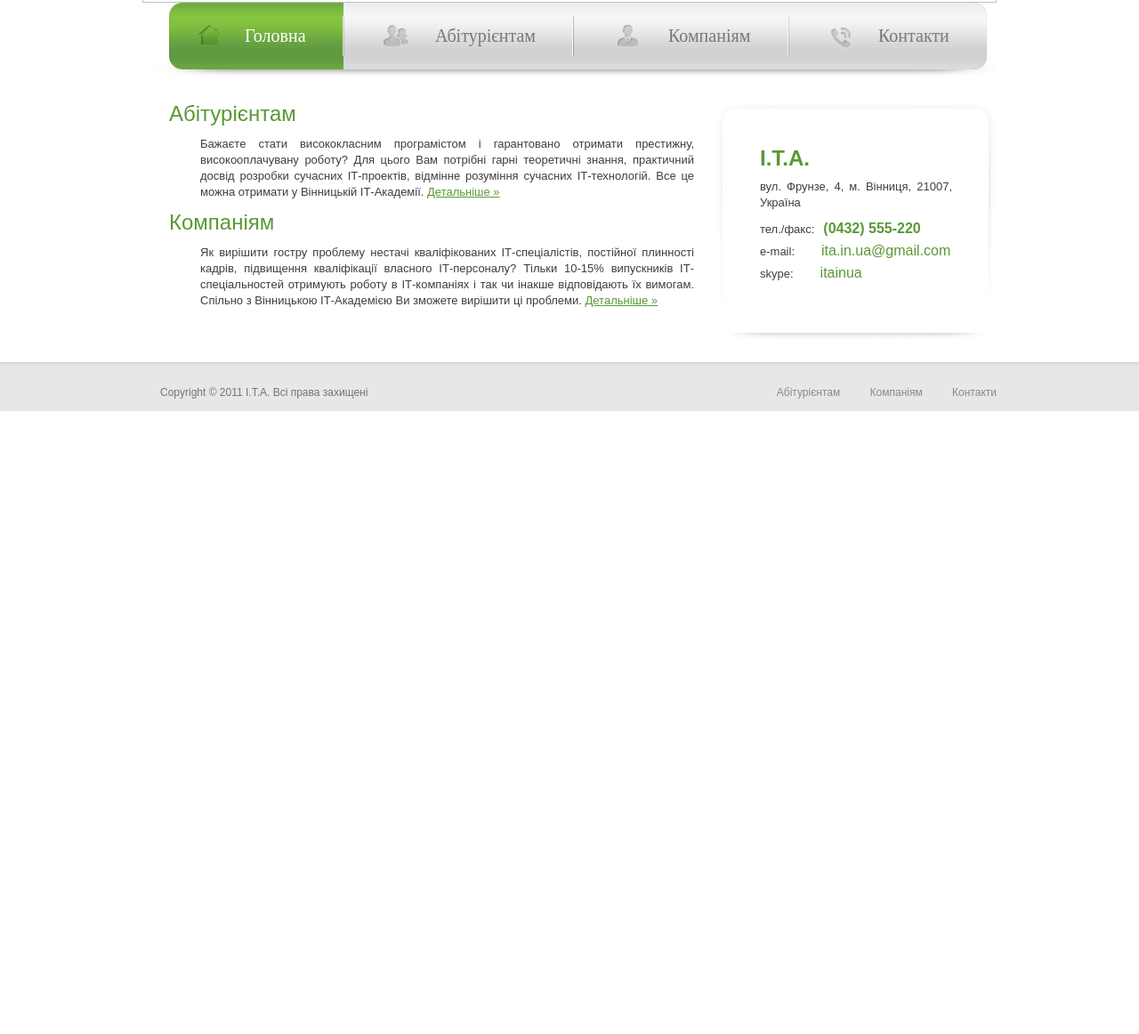
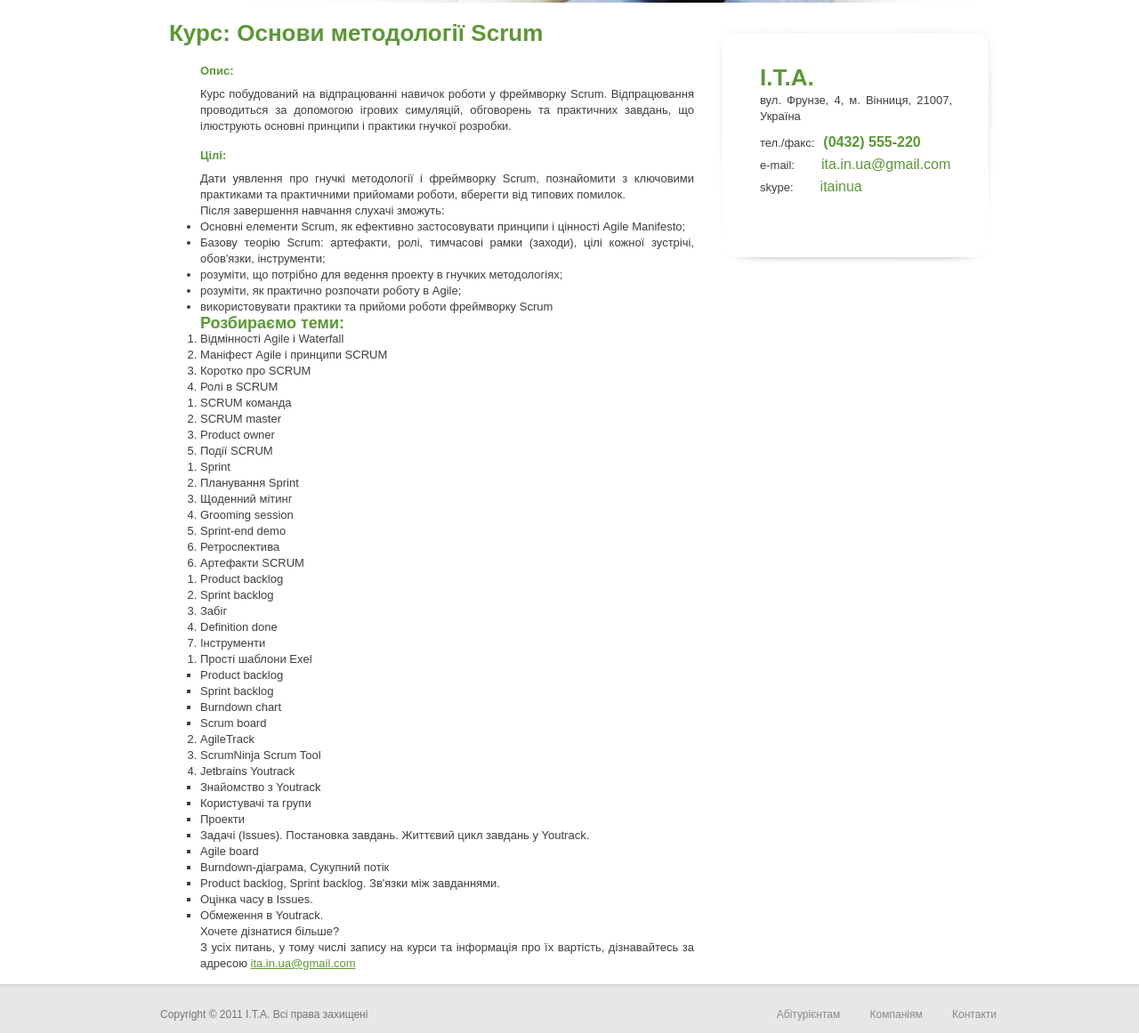
Before and after one commit to crazyyy/it-academy, a plain HTML site: page index.html in a window 1280 px wide. Shown: the part 386-1548 px from the top of the page at 89% size. Before the commit the page ends 849 px from the top, so only its background shows below. Drawn offline with Linux system fonts and the light colour scheme.

Commit message:
shivanob

```diff
--- a/css/style.css
+++ b/css/style.css
@@ -2,16 +2,17 @@
    margin: 0;
    padding: 0;
 }
-body{
+body {
    background: #fff;
 }
-html,body {
+html,
+body {
    height: 100%;
 }
-img{
-    border:none;
-    margin:0;
-    padding:0;
+img {
+   border: none;
+   margin: 0;
+   padding: 0;
 }
 .container-body {
    min-height: 100%;
@@ -19,7 +20,8 @@ img{
    width: 100%;
    margin: 0 auto;
 }
-* html .container-body { /* хак для ie6 */
+* html .container-body {
+   /* хак для ie6 */
    height: 100%; /* для ие6, т.к. не понимает min-height */
 }
 
@@ -29,152 +31,158 @@ img{
    width: 960px;
    font: normal 13px/18px Arial,Helvetica,sans-serif;
    color: #3e3e3e;
-    text-align:justify;
-    position:relative;
+   text-align: justify;
+   position: relative;
 }
 .container-header {
    border: 0 none;
-    display:block;
+   display: block;
 }
-.header{
+.header {
    margin: 0 auto;
    width: 960px;
-
-
 }
-.logo{
-    display:block;
+.logo {
+   display: block;
    position: relative;
-    z-index:2;
+   z-index: 2;
    padding-bottom: 10px;
 }
-.phone{
-    float:right;
-    z-index:2;
+.phone {
+   float: right;
+   z-index: 2;
    margin: -75px 20px;
-
 }
-h1{
-    color:#5a9835;
-    font: normal 24px/30px Arial;
+h1 {
+   color: #5a9835;
+   font-size: 26px;
 }
-a{
-    color:#5a9835;
-    text-decoration:underline;
+h2 {
+    color: #5a9835;
+    font-size: 22px;
 }
-a:hover{
-    text-decoration:none;
+h4 {
+   color: #5a9835;
+   font-size: 18px;
 }
-.central{
-    width:600px;
-    float:left;
-    margin-left:30px;
+a {
+   color: #5a9835;
+   text-decoration: underline;
 }
-.right-panel{
-    width:316px;
-    float:right;
-
-
+a:hover {
+   text-decoration: none;
 }
-.right-panel-wrapper{
-   height:240px;
-   padding:50px 50px 0 50px;
-   background:url("../img/bg-right-panel.png")  0 0 no-repeat;
+.central {
+   width: 600px;
+   float: left;
+   margin-left: 30px;
 }
-ul.contact{
-    list-style:none;
+.right-panel {
+   width: 316px;
+   float: right;
 }
-.contact li{
-    padding:3px 0;
+.right-panel-wrapper {
+   height: 240px;
+   padding: 50px 50px 0 50px;
+   background: url('../img/bg-right-panel.png')  0 0 no-repeat;
 }
-.green{
-    color:#5a9835;
+ul.contact {
+   list-style: none;
+}
+.contact li {
+   padding: 3px 0;
+}
+.green {
+   color: #5a9835;
    font-size: 16px;
 }
-.bold{
-    font-weight:bold;
+.bold {
+   font-weight: bold;
 }
-.pad-l-10{
-    padding-left:10px;
+.pad-l-10 {
+   padding-left: 10px;
 }
-.pad-l-30{
-    padding-left:30px;
+.pad-l-30 {
+   padding-left: 30px;
 }
-.anons{
-    padding:10px 10px 10px 35px;
+.anons {
+   padding: 10px 10px 10px 35px;
 }
 
-.menu{
+.menu {
    margin: 0 auto;
    width: 960px;
-    height:85px;
-     background:url("../img/shadow_menu.png") 10px 63px no-repeat;
+   height: 85px;
+   background: url('../img/shadow_menu.png') 10px 63px no-repeat;
 }
-.menu-wrapper{
-    padding-left:30px;
-
-    font-size:20px;
-    line-height:75px;
+.menu-wrapper {
+   padding-left: 30px;
+   font-size: 20px;
+   line-height: 75px;
 }
-.menu-wrapper ul, .menu-wrapper li{
-    display:block;
-    margin:0;
-    padding:0;
-    float:left;
+.menu-wrapper ul,
+.menu-wrapper li {
+   display: block;
+   margin: 0;
+   padding: 0;
+   float: left;
 }
-.menu-wrapper a{
-    color:#787878;
-    text-decoration:none;
-    background: url("../img/button.png") no-repeat;
-    display:block;
+.menu-wrapper a {
+   color: #787878;
+   text-decoration: none;
+   background: url('../img/button.png') no-repeat;
+   display: block;
 }
-.menu-wrapper a:hover{
-    color:#ffffff;
-    text-decoration:none;
+.menu-wrapper a:hover {
+   color: #fff;
+   text-decoration: none;
 }
 
-.menu-wrapper a.glavnaja{
+.menu-wrapper a.glavnaja {
    background-position: 0 0;
-    padding-left:85px;
-    width:111px;
-
+   padding-left: 85px;
+   width: 111px;
 }
 
-.menu-wrapper a:hover.glavnaja, .menu-wrapper a:active.glavnaja, .menu-wrapper a.active_g{
+.menu-wrapper a:hover.glavnaja,
+.menu-wrapper a:active.glavnaja,
+.menu-wrapper a.active_g {
    background-position: -504px 0;
-    color:#ffffff;
+   color: #fff;
 }
 
-.menu-wrapper a.abiturientam{
+.menu-wrapper a.abiturientam {
    background-position: 0 -101px;
-    padding-left:103px;
-    width:155px;
-
+   padding-left: 103px;
+   width: 155px;
 }
-.menu-wrapper a:hover.abiturientam, .menu-wrapper a:active.abiturientam, .menu-wrapper a.active_a {
+.menu-wrapper a:hover.abiturientam,
+.menu-wrapper a:active.abiturientam,
+.menu-wrapper a.active_a {
    background-position: -442px -101px;
-    color:#ffffff;
+   color: #fff;
 }
-.menu-wrapper a.company{
+.menu-wrapper a.company {
    background-position: 0 -201px;
-    padding-left:107px;
-    width:135px;
-
-
+   padding-left: 107px;
+   width: 135px;
 }
-.menu-wrapper a:hover.company, .menu-wrapper a:active.company, .menu-wrapper a.active_c {
+.menu-wrapper a:hover.company,
+.menu-wrapper a:active.company,
+.menu-wrapper a.active_c {
    background-position: -458px -201px;
-    color:#ffffff;
+   color: #fff;
 }
-.menu-wrapper a.contact{
+.menu-wrapper a.contact {
    background-position: 0 -300px;
-    padding-left:101px;
-    width:122px
-
+   padding-left: 101px;
+   width: 122px;
 }
-.menu-wrapper a:hover.contact, .menu-wrapper a:active.contact, .menu-wrapper a.active_cont{
+.menu-wrapper a:hover.contact,
+.menu-wrapper a:active.contact,
+.menu-wrapper a.active_cont {
    background-position: -477px -300px;
-    color:#ffffff;
+   color: #fff;
 }
 /*main*/
 .conteiner-content {
@@ -183,45 +191,44 @@ ul.contact{
 .conteiner-content.ct-text {
    padding: 0 10px 20px 30px;
 }
-.center{
-    text-align:center;
+.center {
+   text-align: center;
 }
-h2{
+h2 {
    font-size: 13px;
-    font-weight:bold;
+   font-weight: bold;
    padding: 15px 0 8px;
 }
-.pad-b-20{
-    padding-bottom:20px;
+.pad-b-20 {
+   padding-bottom: 20px;
 }
-ul.list{
-    color:#5a9835;
-    list-style:disc;
-    padding-left:35px;
-
+ul.list {
+   color: #5a9835;
+   list-style: disc;
+   padding-left: 35px;
 }
-.list span{
-    color:#3e3e3e;
+.list span {
+   color: #3e3e3e;
 }
-.pad-h1{
-    padding:28px 0 12px;
+.pad-h1 {
+   padding: 28px 0 12px;
 }
-.tab{
-    padding-left:20px;
+.tab {
+   padding-left: 20px;
 }
-.pad-b-5{
-    padding-bottom:5px;
+.pad-b-5 {
+   padding-bottom: 5px;
 }
-.line-h-24{
-    line-height:24px;
+.line-h-24 {
+   line-height: 24px;
 }
-.green-15-b{
-    color:#5a9835;
+.green-15-b {
+   color: #5a9835;
    font-size: 15px;
-    font-weight:bold;
+   font-weight: bold;
 }
 .h-20 {
-	color: #000000;
+   color: #000;
    font-size: 20px;
    font-weight: normal;
    padding: 5px 0 26px;
@@ -234,13 +241,13 @@ ul.list{
 /*main*/
 
 /*footer*/
-.hfooter{
+.hfooter {
    clear: both;
-    height:60px;
+   height: 60px;
 }
 .footer {
    margin: -56px auto 0 auto;
-    background: #e8e7e7 url("../img/shadow_footer.gif") repeat-x;
+   background: #e8e7e7 url('../img/shadow_footer.gif') repeat-x;
    color: #747474;
    height: 55px;
    font: 12px/18px Arial;
@@ -248,25 +255,25 @@ ul.list{
 .wrapper-footer {
    width: 960px;
    margin: 0 auto;
-
 }
-.footer a{
-    text-decoration:none;
-    color:#898989;
+.footer a {
+   text-decoration: none;
+   color: #898989;
 }
-.footer a:hover{
-    text-decoration:underline;
+.footer a:hover {
+   text-decoration: underline;
 }
 .wrapper-footer ul {
-    list-style:none;
-    display:inline-block;
+   list-style: none;
+   display: inline-block;
 }
-.wrapper-footer li{
-    margin-left:30px;
-    display:inline-block;
+.wrapper-footer li {
+   margin-left: 30px;
+   display: inline-block;
 }
 /*button*/
-.button,.button span{
+.button,
+.button span {
    display: inline-block;
    border: 0 none;
    outline: 0 none;
@@ -282,15 +289,18 @@ padding-left: 15px;
    padding-right: 15px;
    margin-right: 5px;
    background: url('../img/button_add.png');
-margin-left:20px;
+   margin-left: 20px;
 }
-.button.abitur{
+.button.abitur {
    padding-left: 20px;
    padding-right: 20px;
 }
-.button.company,  .button.company span,
-.button.olimpiada,  .button.olimpiada span,
-.button.abitur,  .button.abitur span{
+.button.company,
+.button.company span,
+.button.olimpiada,
+.button.olimpiada span,
+.button.abitur,
+.button.abitur span {
    height: 37px;
    font-size: 14px;
    line-height: 37px;
@@ -300,24 +310,43 @@ a.button {
    text-decoration: none;
 }
 
-a:link, a:visited {
+
+.button.company {
+   background-position: 0   0;
 }
-.button.company      { background-position:   0   0; }
-    .button.company:hover { background-position: 0 -37px; }
+.button.company:hover {
+   background-position: 0 -37px;
+}
 .button.company:active,
-    .button.company:active{ background-position: 0 -37px; }
-.button.abitur      { background-position:   0   -74px; }
-    .button.abitur:hover { background-position: 0 -111px; }
+.button.company:active {
+   background-position: 0 -37px;
+}
+.button.abitur {
+   background-position: 0   -74px;
+}
+.button.abitur:hover {
+   background-position: 0 -111px;
+}
 .button.abitur:active,
-    .button.abitur:active{ background-position: 0 -111px; }
-.button.olimpiada      { background-position: 0 -148px; padding: 0 23px; }
-    .button.olimpiada:hover { background-position: 0 -185px; }
+.button.abitur:active {
+   background-position: 0 -111px;
+}
+.button.olimpiada {
+   background-position: 0 -148px;
+   padding: 0 23px;
+}
+.button.olimpiada:hover {
+   background-position: 0 -185px;
+}
 .button.olimpiada:active,
-    .button.olimpiada:active{ background-position: 0 -185px; }
+.button.olimpiada:active {
+   background-position: 0 -185px;
+}
 
 /*button*/
 
-.block-l, .block-r {
+.block-l,
+.block-r {
    display: inline-block;
    vertical-align: top;
    position: relative;
@@ -328,16 +357,16 @@ a:link, a:visited {
    margin: 0 0 -45px;
 }
 .block-r h3 {
-    color: #A9A9A9;
+   color: #a9a9a9;
    font-size: 15px;
-    letter-spacing: -0.02em;
+   letter-spacing: -.02em;
    line-height: 22px;
 }
 .block-r h3 span {
    color: #5a9835;
 }
 .bl-olimpiada .button.olimpiada {
-	margin-left: 0px;
+   margin-left: 0;
 }
 .bl-olimpiada {
    padding: 75px 0 0 119px;
@@ -358,11 +387,11 @@ a:link, a:visited {
    width: 200px;
 }
 .about-us p {
-    letter-spacing: -0.03em;
+   letter-spacing: -.03em;
    line-height: 15px;
    padding: 18px 0 0 20px;
 }
-.teach-bl{
+.teach-bl {
    float: left;
    margin: 36px 68px 12px 83px;
    width: 285px;
@@ -375,27 +404,27 @@ a:link, a:visited {
    width: 111px;
 }
 .img-teach img {
-	background: url("../img/shadow_img.gif") no-repeat 0 100%;
+   background: url('../img/shadow_img.gif') no-repeat 0 100%;
    padding: 0 0 18px;
 }
 .teach-bl p {
    padding: 11px 0 0;
 }
 .about-us img {
-	box-shadow: 0 4px 3px #DDDDDD;
+   box-shadow: 0 4px 3px #ddd;
 }
 .it-olimpiada h2 {
    color: #a9a9a9;
    font: bold 22px/32px Cambria, Georgia, Arial;
-    letter-spacing: -0.03em;
+   letter-spacing: -.03em;
    margin: 12px 0 0;
    float: left;
 }
 .it-olimpiada h2 span {
-	color: #5A9835;
+   color: #5a9835;
 }
 .it-olimpiada {
-	background: url("../img/shadow_olimpiada.jpg") no-repeat 0 100%;
+   background: url('../img/shadow_olimpiada.jpg') no-repeat 0 100%;
    width: 100%;
    padding: 27px 0 21px;
    margin: 0 0 31px;
@@ -405,7 +434,7 @@ a:link, a:visited {
    margin: 0 65px 0 36px;
 }
 .information {
-    border-bottom: 1px solid #DCDCDC;
+   border-bottom: 1px solid #dcdcdc;
    display: inline-block;
    margin: -7px 0 30px;
    padding: 0 0 12px;
@@ -415,7 +444,7 @@ a:link, a:visited {
    color: #3e3e3e;
    font: 13px/16px Arial,Helvetica,sans-serif;
    text-align: justify;
-	letter-spacing: -0.02em;
+   letter-spacing: -.02em;
    margin: 0 0 15px;
 }
 .information .title {
@@ -424,7 +453,7 @@ a:link, a:visited {
 .bl-background {
    background: #f6f6f6;
    border-radius: 5px 5px 5px 5px;
-    color: #659F42;
+   color: #659f42;
    font-size: 16px;
    margin: 0 0 0 45px;
    padding: 14px 23px;
@@ -432,13 +461,13 @@ a:link, a:visited {
    width: 360px;
 }
 .down-help {
-	background: url("../img/ico-pdf.gif") no-repeat 0 3px;
+   background: url('../img/ico-pdf.gif') no-repeat 0 3px;
    float: right;
    margin: 47px 6px 0 0;
    padding: 0 0 0 25px;
 }
 .down-help .info-file {
-	color: #999999;
+   color: #999;
    font-size: 12px;
    margin: 3px 0 0;
 }
@@ -465,7 +494,8 @@ a:link, a:visited {
    font-style: italic;
    font-weight: bold;
 }
-.col-left, .col-right {
+.col-left,
+.col-right {
    width: 440px;
 }
 .col-left {
@@ -475,7 +505,7 @@ a:link, a:visited {
    float: right;
 }
 .loose .item {
-	border-bottom: 1px solid #DCDCDC;
+   border-bottom: 1px solid #dcdcdc;
    margin: 0 0 12px;
    padding: 0 0 15px;
 }
@@ -495,6 +525,6 @@ a:link, a:visited {
 .info-academi {
    margin: 30px 0 0;
 }
-.teachers{
+.teachers {
    display: inline-block;
 }
--- a/index.html
+++ b/index.html
@@ -15,27 +15,87 @@
         <div class="container-header">
             <div class="header">
                 <div class="logo">
-                    <a href="http://ita.in.ua/index.html" title=""><img src="./Вінницька IT-Академія. Курси для програмістів у місті Вінниця - програмування від А до Я_files/logo.png" alt="" width="261" height="108"></a>
+                    <a href="http://ita.in.ua/index.html" title=""><img src="img/logo.png" alt="" width="261" height="108"></a>
                 </div>
-                <div style="margin-top:-109px; height:376px"><img src="./Вінницька IT-Академія. Курси для програмістів у місті Вінниця - програмування від А до Я_files/header.jpg" alt="" width="960" height="376" border="none"></div>
+                <div style="margin-top:-109px; height:376px"><img src="img/header.jpg" alt="" width="960" height="376" border="none"></div>
              </div>
-        </div>
-        <div class="menu">
-            <div class="menu-wrapper">
-                <ul>
-                    <li><a class="glavnaja active_g" href="./Вінницька IT-Академія. Курси для програмістів у місті Вінниця - програмування від А до Я_files/Вінницька IT-Академія. Курси для програмістів у місті Вінниця - програмування від А до Я.html" title="">Головна</a></li><li><a class="abiturientam" href="http://ita.in.ua/abiturientam.html" title="">Абітурієнтам</a></li><li><a class="company" href="http://ita.in.ua/companiam.html" title="">Компаніям</a></li><li><a class="contact" href="http://ita.in.ua/contact.html" title="">Контакти</a></li>
-                </ul>
-            </div>
         </div>
         <div class="container-main">
             <div class="central">
-                <h1>Абітурієнтам</h1>
-                <div class="anons">Бажаєте стати висококласним програмістом і гарантовано отримати престижну, високооплачувану роботу? Для цього Вам потрібні гарні теоретичні знання, практичний досвід розробки сучасних ІТ-проектів, відмінне розуміння сучасних ІТ-технологій. Все це можна отримати у Вінницькій ІТ-Академії.
-                    <a href="http://ita.in.ua/abiturientam.html" title="">Детальніше »</a>
-                </div>
-                <h1>Компаніям</h1>
-                <div class="anons">Як вирішити гостру проблему нестачі кваліфікованих ІТ-спеціалістів, постійної плинності кадрів, підвищення кваліфікації власного ІТ-персоналу? Тільки 10-15% випускників ІТ-спеціальностей отримують роботу в ІТ-компаніях і так чи інакше відповідають їх вимогам. Спільно з Вінницькою ІТ-Академією Ви зможете вирішити ці проблеми.
-                    <a href="http://ita.in.ua/companiam.html" title="">Детальніше »</a>
+                <h1>Курс: Основи методології Scrum</h1>
+                <div class="anons">
+                <h2>Опис:</h2>
+                <p>Курс побудований на відпрацюванні навичок роботи у фреймворку Scrum. Відпрацювання проводиться за допомогою ігрових симуляцій, обговорень та практичних завдань, що ілюструють основні принципи і практики гнучкої розробки.</p>
+                <h2>Цілі:</h2>
+                <p>Дати уявлення про гнучкі методології і фреймворку Scrum, познайомити з ключовими практиками та практичними прийомами роботи, вберегти від типових помилок.</p>
+                <p>Після завершення навчання слухачі зможуть:</p>
+                <ul>
+                    <li>Основні елементи Scrum, як ефективно застосовувати принципи і цінності Agile Manifesto;</li>
+                    <li>Базову теорію Scrum: артефакти, ролі, тимчасові рамки (заходи), цілі кожної зустрічі, обов'язки, інструменти;</li>
+                    <li>розуміти, що потрібно для ведення проекту в гнучких методологіях;</li>
+                    <li>розуміти, як практично розпочати роботу в Agile;</li>
+                    <li>використовувати практики та прийоми роботи фреймворку Scrum</li>
+                </ul>
+                <h4>Розбираємо теми:</h4>
+                <ol>
+                    <li>Відмінності Agile і Waterfall</li>
+                    <li>Маніфест Agile і принципи SCRUM</li>
+                    <li>Коротко про SCRUM</li>
+                    <li>Ролі в SCRUM
+                        <ol>
+                            <li>SCRUM команда</li>
+                            <li>SCRUM master</li>
+                            <li>Product owner</li>
+                        </ol>
+                    </li>
+                    <li>Події SCRUM
+                        <ol>
+                            <li>Sprint</li>
+                            <li>Планування Sprint</li>
+                            <li>Щоденний мітинг</li>
+                            <li>Grooming session</li>
+                            <li>Sprint-end demo</li>
+                            <li>Ретроспектива</li>
+                        </ol>
+                    </li>
+                    <li>Артефакти SCRUM
+                        <ol>
+                            <li>Product backlog</li>
+                            <li>Sprint backlog</li>
+                            <li>Забіг</li>
+                            <li>Definition done</li>
+                        </ol>
+                    </li>
+                    <li>Інструменти
+                        <ol>
+                            <li>Прості шаблони Exel
+                                <ul>
+                                    <li>Product backlog</li>
+                                    <li>Sprint backlog</li>
+                                    <li>Burndown chart</li>
+                                    <li>Scrum board</li>
+                                </ul>
+                            </li>
+                            <li>AgileTrack</li>
+                            <li>ScrumNinja Scrum Tool</li>
+                            <li>Jetbrains Youtrack
+                                <ul>
+                                    <li>Знайомство з Youtrack</li>
+                                    <li>Користувачі та групи</li>
+                                    <li>Проекти</li>
+                                    <li>Задачі (Issues). Постановка завдань. Життєвий цикл завдань у Youtrack.</li>
+                                    <li>Agile board</li>
+                                    <li>Burndown-діаграма, Сукупний потік</li>
+                                    <li>Product backlog, Sprint backlog. Зв'язки між завданнями.</li>
+                                    <li>Оцінка часу в Issues.</li>
+                                    <li>Обмеження в Youtrack.</li>
+                                </ul>
+                            </li>
+                        </ol>
+                    </li>
+                </ol>
+                <p>Хочете дізнатися більше?</p>
+                <p>З усіх питань, у тому числі запису на курси та інформація про їх вартість, дізнавайтесь за адресою <a href="mailto:ita.in.ua@gmail.com">ita.in.ua@gmail.com</a></p>
                 </div>
             </div>
             <div class="right-panel">
```
Also changed, not shown: favicon.ico (added), 3 other files. Lines whose indentation alone changed are shown as unchanged.
